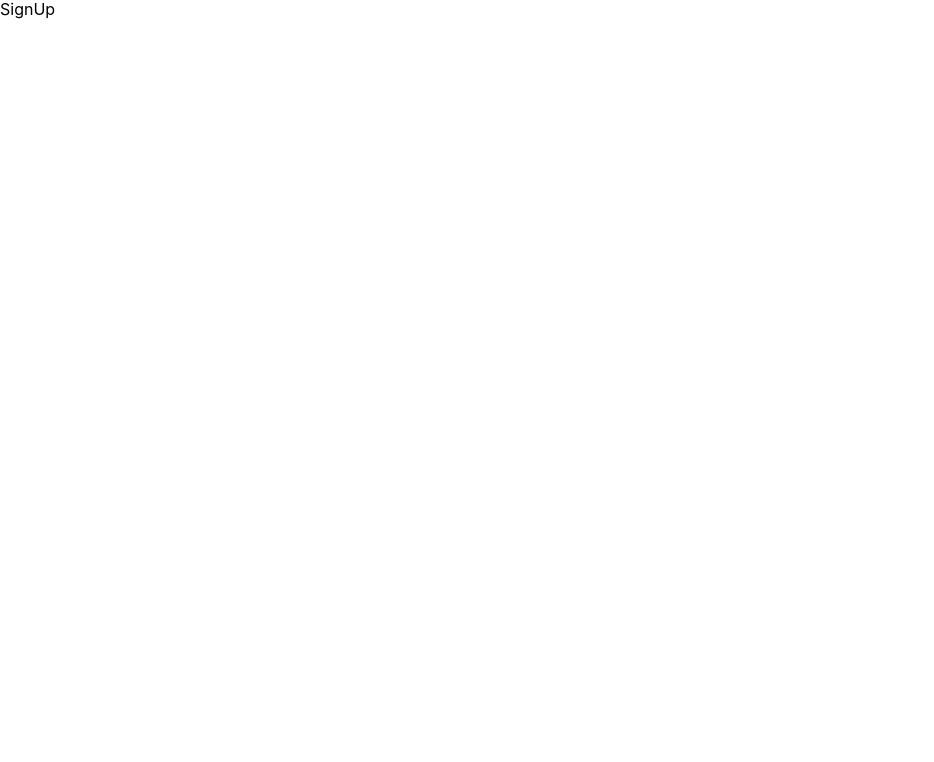
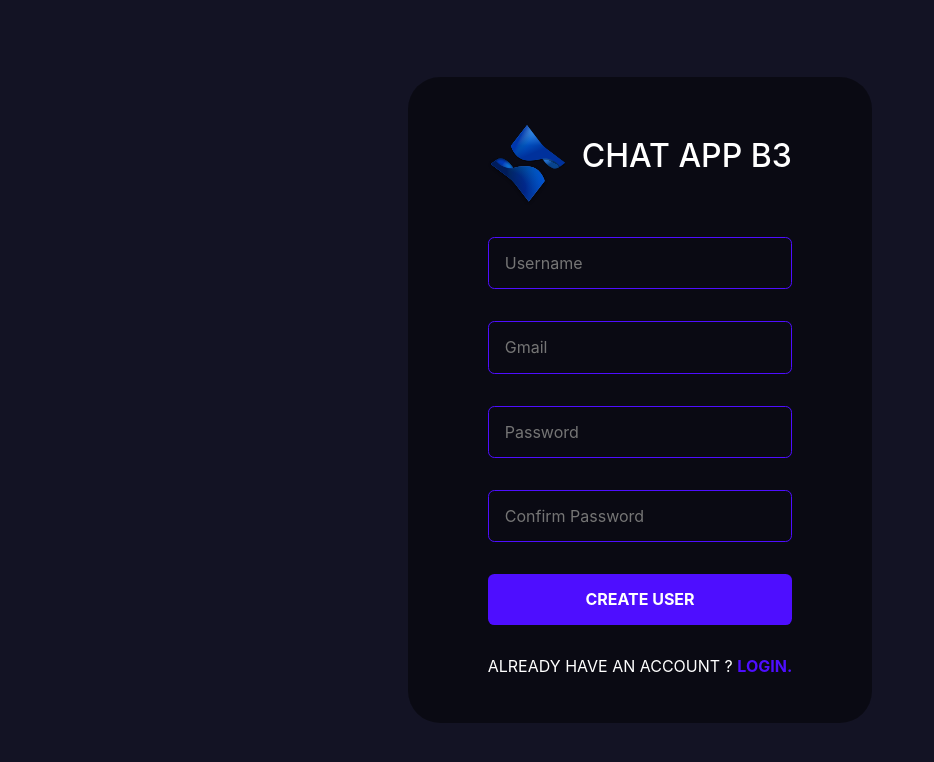
Before and after one commit to Huuquy-HAu/ChatAppFE, a React (Create React App) app: page /sign-up in a window 1280 px wide. Shown: the top 762 px of the page, without its empty margins (0-934 px from the left). Built offline with nearby package versions, Linux system fonts and the light colour scheme.

Commit message:
an push code

```diff
--- a/package.json
+++ b/package.json
@@ -14,6 +14,7 @@
     "axios": "^1.3.2",
     "outlet": "^0.1.5",
     "react": "^18.2.0",
+    "react-cookie": "^4.1.1",
     "react-dom": "^18.2.0",
     "react-router": "^6.8.1",
     "react-router-dom": "^6.8.1",
--- a/src/components/Home/Home.jsx
+++ b/src/components/Home/Home.jsx
@@ -1,9 +1,45 @@
-import React from 'react'
+import React, { useEffect } from "react";
+import { useNavigate } from "react-router-dom";
+import { useCookies } from "react-cookie";
+import axios from "axios";
+import { toast, ToastContainer } from "react-toastify";
+import { getAPI, postAPI } from "../../config/api";
 
 function Home() {
+  const navigate = useNavigate();
+  const [cookies, setCookie, removeCookie] = useCookies([]);
+  const toastOptions = {
+    position: "top-right",
+    autoClose: 2000,
+    pauseOnHover: true,
+    draggable: true,
+    theme: "dark",
+  };
+
+  const local = localStorage.getItem("chat");
+  const parse = JSON.parse(local);
+  useEffect(() => {
+    if (!local) {
+      navigate("/sign-in");
+    } else {
+      toast.success(`Xin chào ${parse.gmail} `, { toastOptions });
+    }
+  }, [local]);
+
+  const logOut = () => {
+    removeCookie("chat-app");
+    localStorage.removeItem("chat");
+    navigate("/sign-in");
+  };
   return (
-    <div>Home</div>
-  )
+    <>
+      <div className="private">
+        <h1>Đây là trang home!</h1>
+        <button onClick={logOut}>Log out</button>
+      </div>
+      <ToastContainer />
+    </>
+  );
 }
 
-export default Home
+export default Home;
--- a/src/components/Login/LogIn.jsx
+++ b/src/components/Login/LogIn.jsx
@@ -11,10 +11,10 @@ function LogIn() {
     try {
       const data = await postAPI("/users/sign-in", { gmail, password });
       console.log(11, data);
-      if (data.status === 200) {
-        nav("/");
-      }
+
+      nav("/");
     } catch (error) {
+      // alert(error.reponse.data);
       console.log(error);
     }
   };
--- a/src/components/Login/SignIn.jsx
+++ b/src/components/Login/SignIn.jsx
@@ -3,14 +3,23 @@ import "./SignIn.css";
 // import axios from "axios";
 import styled from "styled-components";
 import Logo from "../../assets/logo.svg";
+import loader from "../../assets/loader.gif";
 import { useNavigate, Link } from "react-router-dom";
 import { ToastContainer, toast } from "react-toastify";
 import "react-toastify/dist/ReactToastify.css";
 import { postAPI } from "../../config/api";
 
+function setCookie(cname, cvalue, exdays) {
+  const d = new Date();
+  d.setTime(d.getTime() + exdays * 24 * 60 * 60 * 1000);
+  let expires = "expires=" + d.toUTCString();
+  document.cookie = cname + "=" + cvalue + ";" + expires + ";path=/";
+}
+
 function SignIn() {
   const navigate = useNavigate();
   const [values, setValues] = useState({ gmail: "", password: "" });
+  const [loading, setLoading] = useState(false);
   const toastOptions = {
     position: "bottom-right",
     autoClose: 2000,
@@ -22,6 +31,7 @@ function SignIn() {
   //   if (localStorage.getItem("chat-app-current-user")) {
   //     navigate("/");
   //   }
+  //   handleSubmit();
   // }, []);
 
   const handleChange = (event) => {
@@ -30,7 +40,7 @@ function SignIn() {
 
   const validateForm = () => {
     const { gmail, password } = values;
-    console.log(gmail, password);
+    // console.log(gmail, password);
     if (gmail === "") {
       return toast.error("Khong de trong gmail", toastOptions);
     } else if (password === "") {
@@ -40,29 +50,36 @@ function SignIn() {
   };
 
   const handleSubmit = async (event) => {
-    event.preventDefault();
-    if (validateForm()) {
-      const { gmail, password } = values;
-      const data = await postAPI("/users/sign-in", {
-        gmail,
-        password,
-      });
-      console.log(data);
-      if (data.status !== 200) {
-        toast.error(data.msg, toastOptions);
+    try {
+      event.preventDefault();
+      if (validateForm()) {
+        const { gmail, password } = values;
+        setLoading(true);
+        const data = await postAPI(
+          "/users/sign-in",
+          {
+            gmail,
+            password,
+          },
+          { withCredentials: true }
+        );
+        console.log(58, data);
+        toast.success("log-in success", toastOptions);
+
+        localStorage.setItem("chat", JSON.stringify(data.data));
+        setCookie("chat-app", data.data.token, 30);
+        setTimeout(() => {
+          navigate("/");
+        }, 2000);
       }
-      if (data.status === 200) {
-        localStorage.setItem(
-          "chat-app-current-user",
-          JSON.stringify(data.user)
-        );
-        navigate("/");
-      }
+    } catch (error) {
+      return toast.error("wrong gmail, password", toastOptions);
     }
   };
   return (
     <>
       <FormContainer>
+        {loading && loader}
         <form action="" onSubmit={(event) => handleSubmit(event)}>
           <div className="brand">
             <img src={Logo} alt="logo" />
--- a/src/components/Login/SignUp.jsx
+++ b/src/components/Login/SignUp.jsx
@@ -1,9 +1,184 @@
-import React from 'react'
+import React, { useState, useEffect } from "react";
+// import axios from "axios";
+import styled from "styled-components";
+import { useNavigate, Link } from "react-router-dom";
+import Logo from "../../assets/logo.svg";
+import { ToastContainer, toast } from "react-toastify";
+import "react-toastify/dist/ReactToastify.css";
+import "./SignUp.css";
+import { postAPI } from "../../config/api";
 
 function SignUp() {
+  const navigate = useNavigate();
+  const toastOptions = {
+    position: "bottom-right",
+    autoClose: 2000,
+    pauseOnHover: true,
+    draggable: true,
+    theme: "dark",
+  };
+  const [values, setValues] = useState({
+    userName: "",
+    gmail: "",
+    password: "",
+    confirmPassword: "",
+  });
+
+  useEffect(() => {
+    if (localStorage.getItem("chat")) {
+      navigate("/");
+    }
+  }, []);
+
+  const handleChange = (event) => {
+    // console.log(34, event.target.name, event.target.value);
+    setValues({ ...values, [event.target.name]: event.target.value });
+  };
+
+  const handleSubmit = async () => {
+    try {
+      const { gmail, userName, password, confirmPassword } = values;
+      console.log(41, userName, gmail, password, confirmPassword);
+      const mailFormat = /^([a-zA-Z0-9_\.\-])+\@gmail.com/;
+      if (password !== confirmPassword) {
+        toast.error("Mật khẩu không khớp nhau !", toastOptions);
+      } else if (!mailFormat.test(gmail)) {
+        toast.error("Sai định dạng gmail !", toastOptions);
+      } else if (userName.length < 2) {
+        toast.error("Tên người dùng phải 2 ký tự trở lên !", toastOptions);
+      } else if (password.length < 6) {
+        toast.error("Mật khẩu ít nhất phải  6 ký tự !", toastOptions);
+      } else {
+        const data = await postAPI(
+          "/users/sign-up",
+          {
+            userName,
+            gmail,
+            password,
+          },
+          { withCredentials: true }
+        );
+        toast.success("create success", toastOptions);
+        setTimeout(() => {
+          navigate("/sign-in");
+        }, 2000);
+      }
+    } catch (error) {
+      console.log(68, error);
+      // console.log(69, error.AxiosError.response.data.message);
+      toast.error("username hoac gmail da ton tai", toastOptions);
+    }
+  };
+
   return (
-    <div>SignUp</div>
-  )
+    <>
+      <FormContainer>
+        <div className="container" action="#">
+          <div className="brand">
+            <img src={Logo} alt="logo" />
+            <h1>chat app b3</h1>
+          </div>
+          <input
+            type="text"
+            placeholder="Username"
+            name="userName"
+            onChange={(e) => handleChange(e)}
+          />
+          <input
+            type="email"
+            placeholder="Gmail"
+            name="gmail"
+            onChange={(e) => handleChange(e)}
+          />
+          <input
+            type="password"
+            placeholder="Password"
+            name="password"
+            onChange={(e) => handleChange(e)}
+          />
+          <input
+            type="password"
+            placeholder="Confirm Password"
+            name="confirmPassword"
+            onChange={(e) => handleChange(e)}
+          />
+          <button onClick={handleSubmit}>Create User</button>
+          <span>
+            Already have an account ? <Link to="/sign-in">Login.</Link>
+          </span>
+        </div>
+      </FormContainer>
+      <ToastContainer />
+    </>
+  );
 }
 
-export default SignUp
+const FormContainer = styled.div`
+  height: 100vh;
+  width: 100vw;
+  display: flex;
+  flex-direction: column;
+  justify-content: center;
+  gap: 1rem;
+  align-items: center;
+  background-color: #131324;
+  .brand {
+    display: flex;
+    align-items: center;
+    gap: 1rem;
+    justify-content: center;
+    img {
+      height: 5rem;
+    }
+    h1 {
+      color: white;
+      text-transform: uppercase;
+    }
+  }
+  .container {
+    display: flex;
+    flex-direction: column;
+    gap: 2rem;
+    background-color: #00000076;
+    border-radius: 2rem;
+    padding: 3rem 5rem;
+  }
+  input {
+    background-color: transparent;
+    padding: 1rem;
+    border: 0.1rem solid #4e0eff;
+    border-radius: 0.4rem;
+    color: white;
+    width: 100%;
+    font-size: 1rem;
+    &:focus {
+      border: 0.1rem solid #997af0;
+      outline: none;
+    }
+  }
+  button {
+    background-color: #4e0eff;
+    color: white;
+    padding: 1rem 2rem;
+    border: none;
+    font-weight: bold;
+    cursor: pointer;
+    border-radius: 0.4rem;
+    font-size: 1rem;
+    text-transform: uppercase;
+    &:hover {
+      background-color: #4e0eff;
+    }
+  }
+  span {
+    color: white;
+    text-transform: uppercase;
+    a {
+      color: #4e0eff;
+      text-decoration: none;
+      font-weight: bold;
+    }
+  }
+`;
+
+export default SignUp;
--- a/src/config/api.js
+++ b/src/config/api.js
@@ -21,8 +21,8 @@ export const getAPI = function (url) {
   return instance.get(url, { headers: { Authorization: cookie } });
 };
 export const postAPI = function (url, data) {
-  let cookie = getCookie("chat-app");
-  return instance.post(url, data, { headers: { Authorization: cookie } });
+  // let cookie = getCookie("chat-app");
+  return instance.post(url, data);
 };
 export const patchAPI = function (url, data) {
   let cookie = getCookie("chat-app");
--- a/src/config/axios.js
+++ b/src/config/axios.js
@@ -1,4 +1,4 @@
 import axios from "axios";
 export const instance = axios.create({
-  baseURL: "https://localhost:6868",
+  baseURL: "http://localhost:6868",
 });
```
Also changed, not shown: 1 other file (tests, documents, lock files or other folders).
